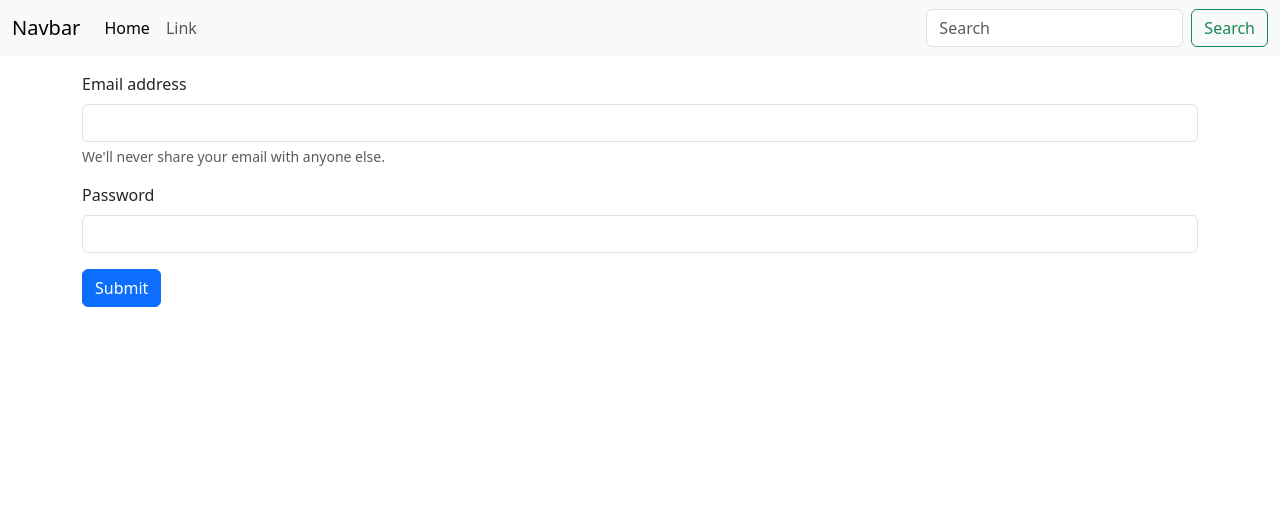
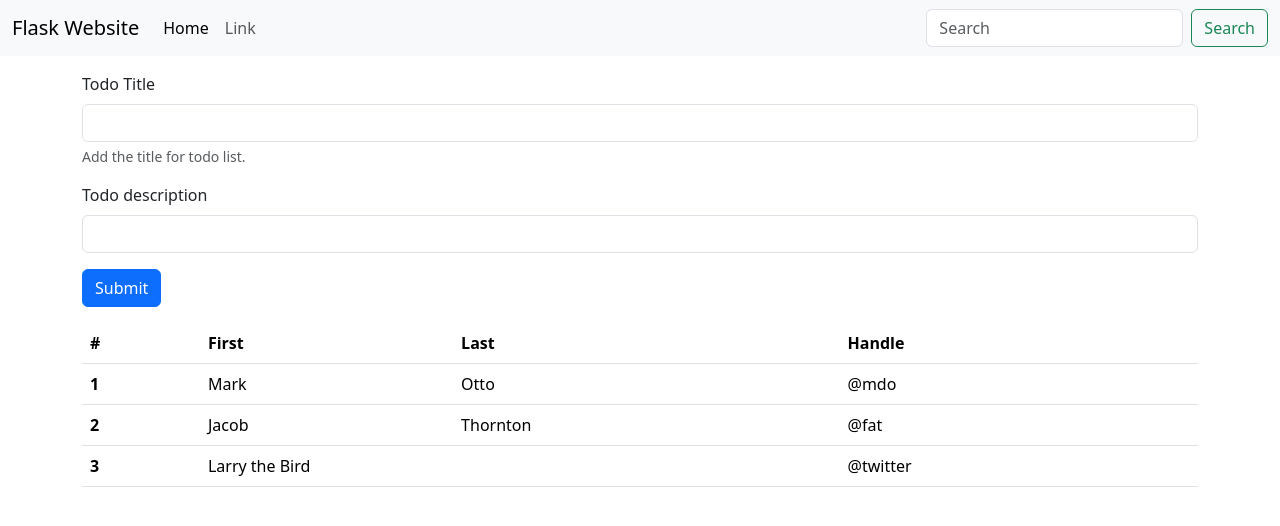
Before and after one commit to Equinno/TO-DO, a Python web app: template flask/templates/index.html in a window 1280 px wide. Shown: the top 526 px of the page. Run offline with Jinja, Linux system fonts and the light colour scheme; the template is opened without the code that fills it, so the values that code supplies are empty.

Commit message:
adding table

```diff
--- a/flask/templates/index.html
+++ b/flask/templates/index.html
@@ -10,7 +10,7 @@
 <body>
   <nav class="navbar navbar-expand-lg bg-body-tertiary">
     <div class="container-fluid">
-      <a class="navbar-brand" href="#">Navbar</a>
+      <a class="navbar-brand" href="#">Flask Website</a>
       <button class="navbar-toggler" type="button" data-bs-toggle="collapse" data-bs-target="#navbarSupportedContent" aria-controls="navbarSupportedContent" aria-expanded="false" aria-label="Toggle navigation">
         <span class="navbar-toggler-icon"></span>
       </button>
@@ -33,16 +33,47 @@
   <div class="container my-3">
   <form>
     <div class="mb-3">
-      <label for="exampleInputEmail1" class="form-label">Email address</label>
-      <input type="email" class="form-control" id="exampleInputEmail1" aria-describedby="emailHelp">
-      <div id="emailHelp" class="form-text">We'll never share your email with anyone else.</div>
+      <label for="exampleInputEmail1" class="form-label">Todo Title</label>
+      <input type="text" class="form-control" id="title" aria-describedby="emailHelp">
+      <div id="text" class="form-text">Add the title for todo list.</div>
     </div>
     <div class="mb-3">
-      <label for="exampleInputPassword1" class="form-label">Password</label>
-      <input type="password" class="form-control" id="exampleInputPassword1">
+      <label for="text" class="form-label">Todo description</label>
+      <input type="text" class="form-control" id="desc">
     </div>
     <button type="submit" class="btn btn-primary">Submit</button>
   </form>
 </div>
+<div class="container my-3">
+  <table class="table">
+    <thead>
+      <tr>
+        <th scope="col">#</th>
+        <th scope="col">First</th>
+        <th scope="col">Last</th>
+        <th scope="col">Handle</th>
+      </tr>
+    </thead>
+    <tbody>
+      <tr>
+        <th scope="row">1</th>
+        <td>Mark</td>
+        <td>Otto</td>
+        <td>@mdo</td>
+      </tr>
+      <tr>
+        <th scope="row">2</th>
+        <td>Jacob</td>
+        <td>Thornton</td>
+        <td>@fat</td>
+      </tr>
+      <tr>
+        <th scope="row">3</th>
+        <td colspan="2">Larry the Bird</td>
+        <td>@twitter</td>
+      </tr>
+    </tbody>
+  </table>
+</div>
 </body>
 </html>
```
